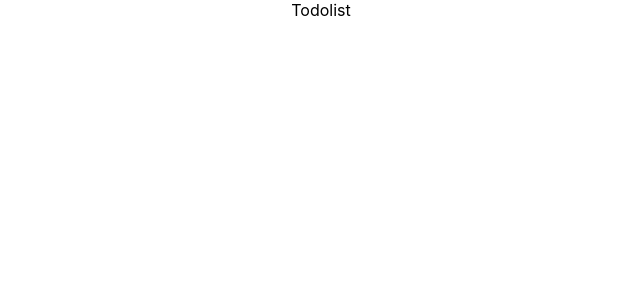
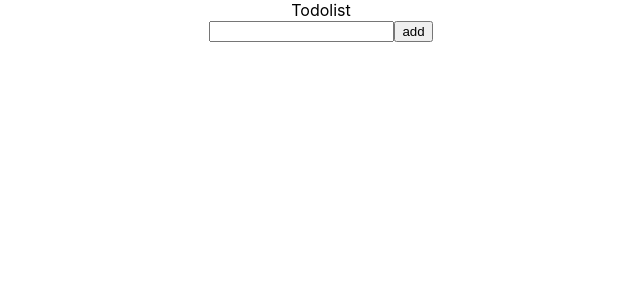
Before and after one commit to hj-abzal/appstorespy-project, a React (Create React App) app: page / in a window 1280 px wide. Shown: the top 300 px of the page, without its empty margins (319-959 px from the left). Built offline with nearby package versions, Linux system fonts and the light colour scheme.

Commit message:
add todolist.tsx

```diff
--- a/src/app/App.tsx
+++ b/src/app/App.tsx
@@ -1,11 +1,34 @@
-import React from 'react';
+import React, { useCallback } from 'react';
+import { useDispatch, useSelector } from 'react-redux';
+import { AddItemForm } from '../components/AddItemForm';
+import { TasksStateType } from '../features/Tasks/tasks-reducer';
+import { Todolist } from '../features/Todolists/Todolist';
+import { addTodolistAC, TodolistType } from '../features/Todolists/todolist-reducer';
 import './App.css';
+import { AppRootStateType } from './store';
 
 function App() {
+  const dispatch = useDispatch();
+  const todolists = useSelector<AppRootStateType, TodolistType[]>( state => state.todolists);
+  const tasks = useSelector<AppRootStateType, TasksStateType>( state => state.tasks);
+  const addTodolist = useCallback((title: string) => {
+    dispatch(addTodolistAC(title))
+  }, [dispatch])
+
   return (
     <div className="App">
       Todolist
-
+      <AddItemForm addItem={addTodolist} />
+      {
+        todolists.map( t => {
+          return <Todolist
+          key={t.id}
+          id={t.id}
+          title={t.title}
+          tasks={tasks[t.id]}
+          />
+        })
+      }
     </div>
   );
 }
--- /dev/null
+++ b/src/components/AddItemForm.tsx
@@ -0,0 +1,35 @@
+import React, {ChangeEvent, KeyboardEvent, useState} from 'react';
+
+type AddItemFormPropsType = {
+    addItem: (title: string) => void
+}
+
+export function AddItemForm(props: AddItemFormPropsType) {
+    let [title, setTitle] = useState("")
+
+    const addItem = () => {
+        if (title.trim() !== "") {
+            props.addItem(title);
+            setTitle("");
+        }
+    }
+
+    const onChangeHandler = (e: ChangeEvent<HTMLInputElement>) => {
+        setTitle(e.currentTarget.value)
+    }
+
+    const onKeyPressHandler = (e: KeyboardEvent<HTMLInputElement>) => {
+        if (e.charCode === 13) {
+            addItem();
+        }
+    }
+
+    return <div>
+        <input
+        value={title}
+        onChange={onChangeHandler}
+        onKeyPress={onKeyPressHandler}
+        />
+        <button onClick={addItem}>add</button>
+    </div>
+}
--- /dev/null
+++ b/src/features/Todolists/Todolist.tsx
@@ -0,0 +1,27 @@
+import React, { ChangeEvent } from 'react';
+import { AddItemForm } from '../../components/AddItemForm';
+import { TaskType } from '../Tasks/tasks-reducer';
+
+
+type PropsType = {
+    id: string
+    title: string
+    tasks: Array<TaskType>
+}
+
+export function Todolist(props: PropsType) {
+
+    const addTask = (title: string) => {
+
+    }
+
+
+
+    return <div>
+        <h3>{props.title}</h3>
+        <AddItemForm addItem={addTask} />
+        <div>
+
+        </div>
+    </div>
+}
--- a/src/index.tsx
+++ b/src/index.tsx
@@ -3,10 +3,14 @@ import ReactDOM from 'react-dom';
 import './index.css';
 import App from './app/App';
 import reportWebVitals from './reportWebVitals';
+import { Provider } from 'react-redux';
+import { store } from './app/store';
 
 ReactDOM.render(
   <React.StrictMode>
-    <App />
+    <Provider store={store}>
+      <App />
+    </Provider>
   </React.StrictMode>,
   document.getElementById('root')
 );
```
